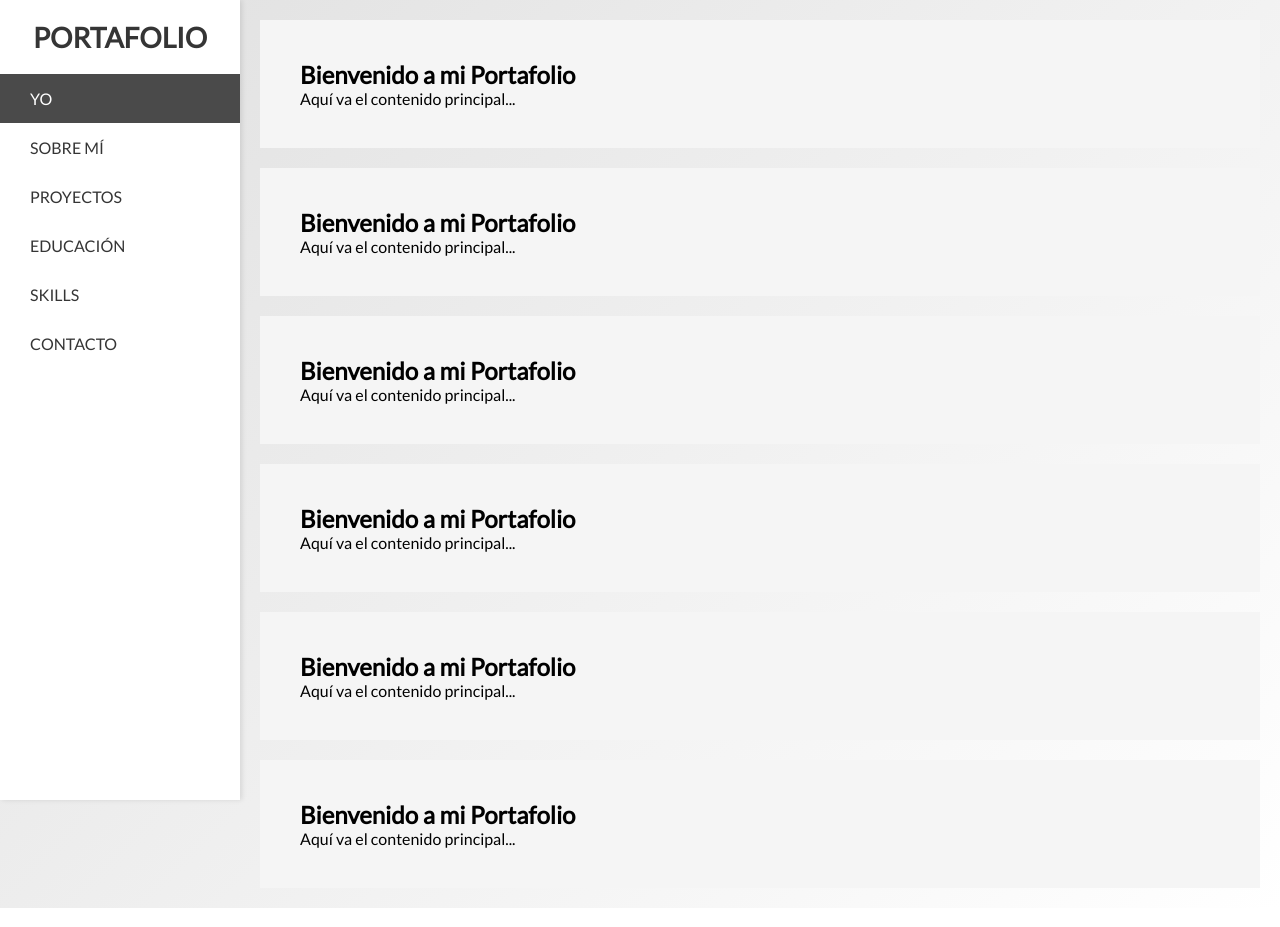
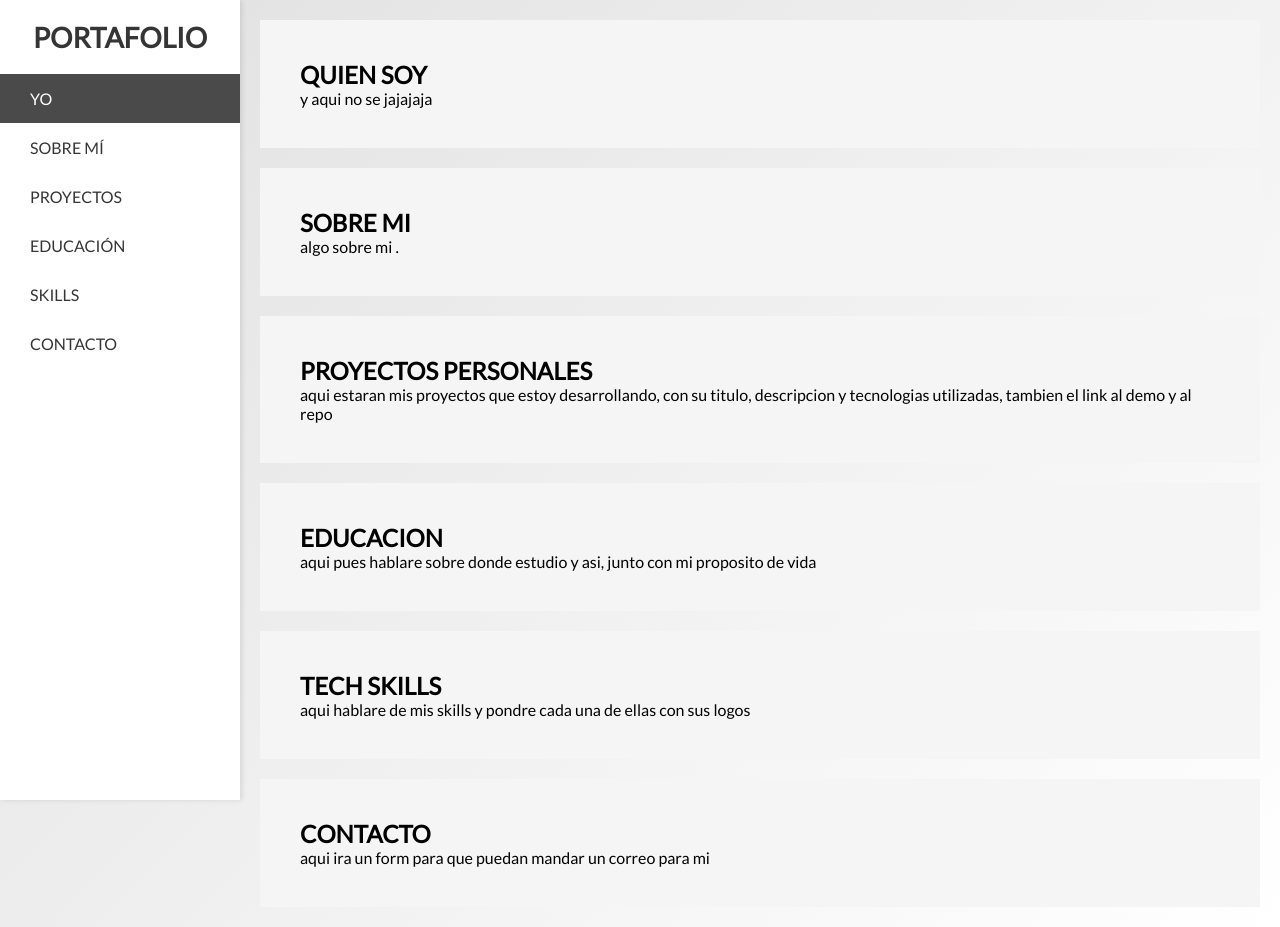
Before and after one commit to bengamer2005/portafolio-BLGC, a plain HTML site: page index.html in a window 1280 px wide. Drawn offline with Linux system fonts and the light colour scheme.

Commit message:
actualizo el contenido

```diff
--- a/index.html
+++ b/index.html
@@ -24,48 +24,48 @@
 
       <!-- apartado para yo -->
       <section id="yo" class="content">
-        <h1>Bienvenido a mi Portafolio</h1>
-        <p>Aquí va el contenido principal...</p>
+        <h1>QUIEN SOY</h1>
+        <p>y aqui no se jajajaja</p>
       </section>
 
       <div class="space"></div>
 
       <!-- apartado para sobre mi -->
       <section id="sobre-mi" class="content">
-        <h1>Bienvenido a mi Portafolio</h1>
-        <p>Aquí va el contenido principal...</p>
+        <h1>SOBRE MI</h1>
+        <p>algo sobre mi .</p>
       </section>
 
       <div class="space"></div>
 
        <!-- apartado para mis proyectos -->
       <section id="proyectos" class="content">
-        <h1>Bienvenido a mi Portafolio</h1>
-        <p>Aquí va el contenido principal...</p>
+        <h1>PROYECTOS PERSONALES</h1>
+        <p>aqui estaran mis proyectos que estoy desarrollando, con su titulo, descripcion y tecnologias utilizadas, tambien el link al demo y al repo</p>
       </section>
 
       <div class="space"></div>
 
        <!-- apartado para hablar sobre mi educacion -->
       <section id="educacion" class="content">
-        <h1>Bienvenido a mi Portafolio</h1>
-        <p>Aquí va el contenido principal...</p>
+        <h1>EDUCACION</h1>
+        <p>aqui pues hablare sobre donde estudio y asi, junto con mi proposito de vida</p>
       </section>
 
       <div class="space"></div>
 
        <!-- apartado para hablar de mis skills -->
       <section id="skills" class="content">
-        <h1>Bienvenido a mi Portafolio</h1>
-        <p>Aquí va el contenido principal...</p>
+        <h1>TECH SKILLS</h1>
+        <p>aqui hablare de mis skills y pondre cada una de ellas con sus logos</p>
       </section>
 
       <div class="space"></div>
 
       <!-- apartado para el contacto -->
       <section id="contacto" class="content">
-        <h1>Bienvenido a mi Portafolio</h1>
-        <p>Aquí va el contenido principal...</p>
+        <h1>CONTACTO</h1>
+        <p>aqui ira un form para que puedan mandar un correo para mi</p>
       </section>
 
     </main>
```
